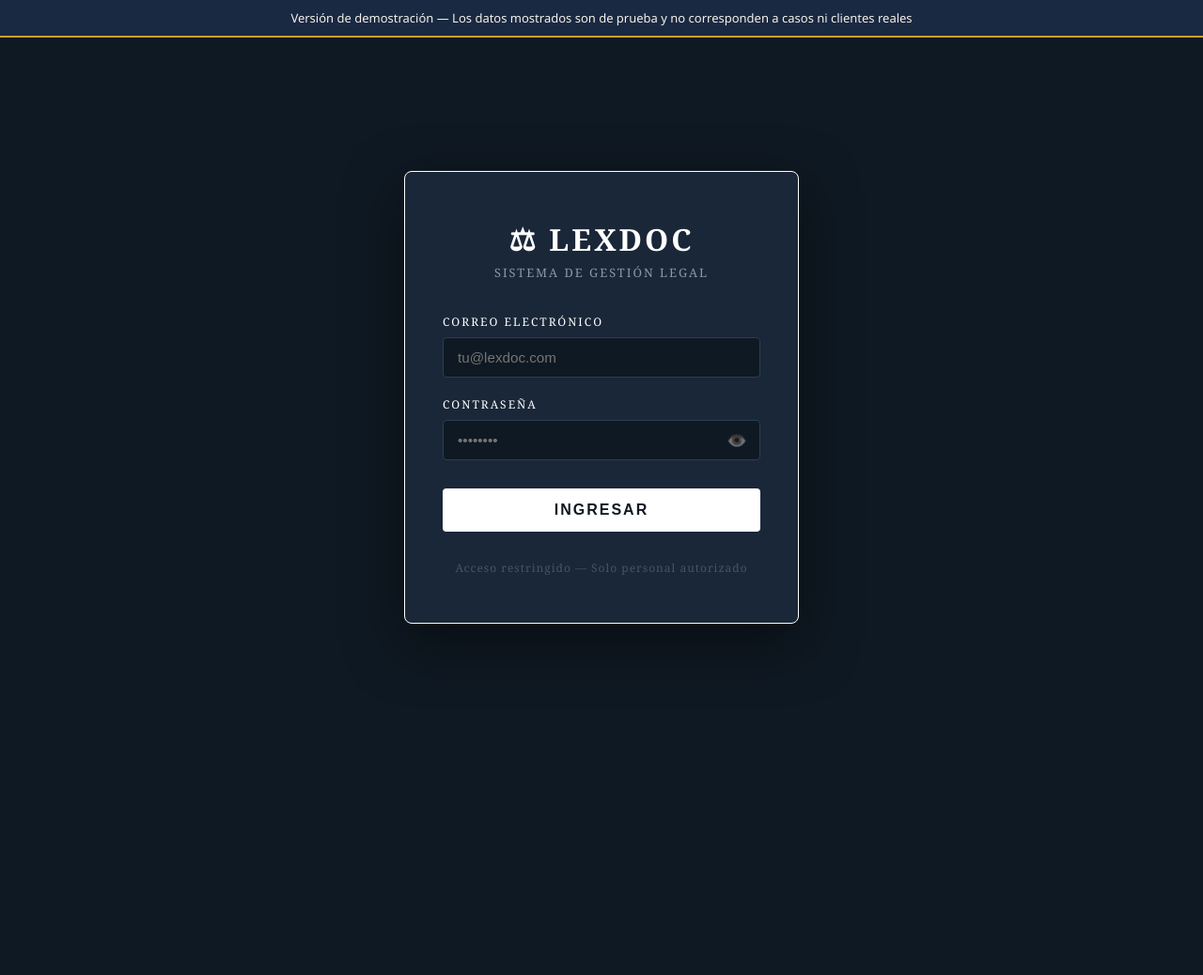
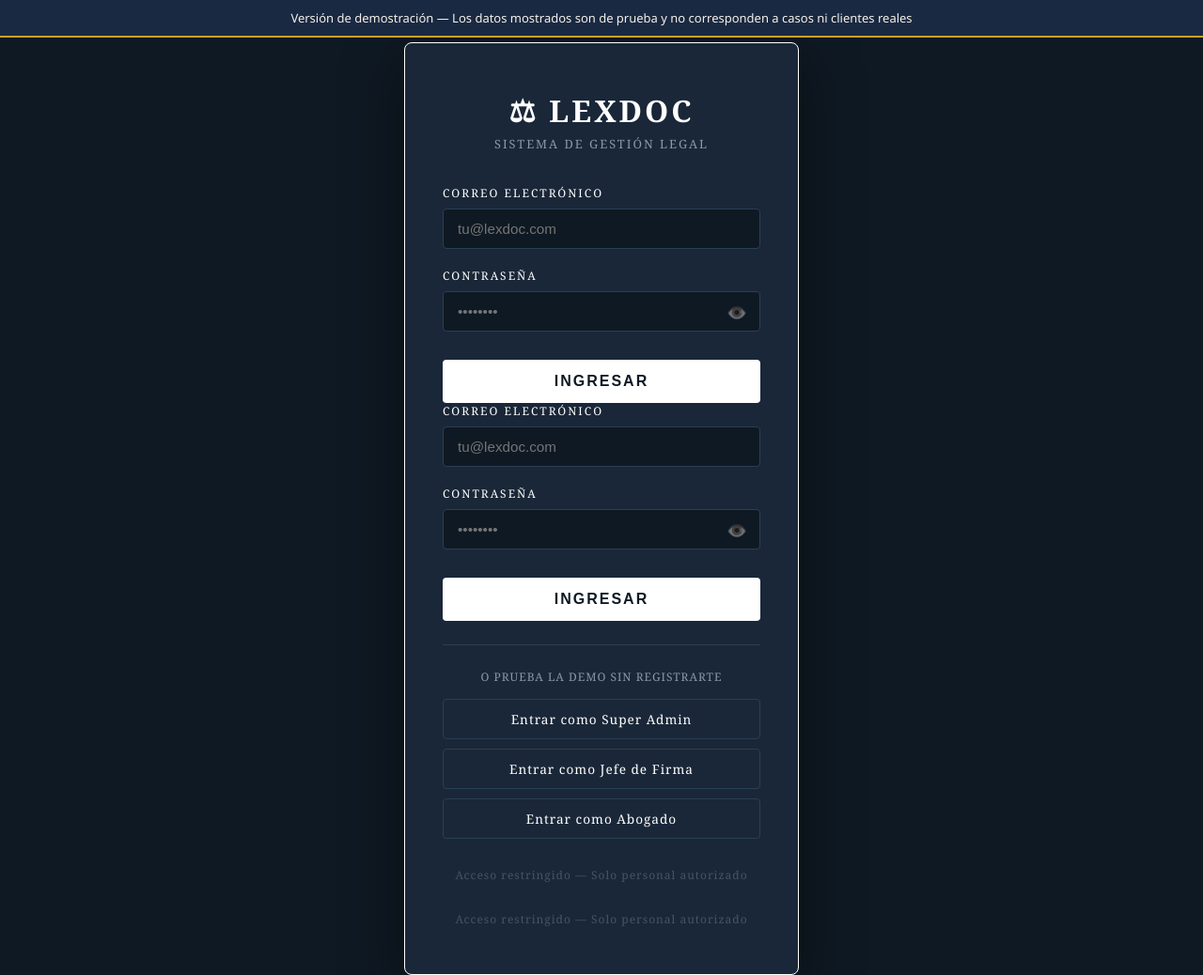
Before and after one commit to Carlosp0607/lexdoc, a Flask app: page /login in a window 1280 px wide. Shown: the whole page at 94% size. Before the commit the page ends 670 px from the top, so only its background shows below. Run offline with Flask 3, Linux system fonts and the light colour scheme; some libraries are stand-ins or nearby versions.

Commit message:
Add guest login options to login form

```diff
--- a/templates/login.html
+++ b/templates/login.html
@@ -152,6 +152,50 @@
 </div>
             <button type="submit">INGRESAR</button>
         </form>
+                <form method="POST">
+            <div class="form-group">
+                <label>Correo Electrónico</label>
+                <input type="email" name="email"
+                       placeholder="tu@lexdoc.com" required>
+            </div>
+           <div class="form-group">
+    <label>Contraseña</label>
+    <div style="position:relative;">
+        <input type="password" name="password" id="pass1"
+               placeholder="••••••••" required
+               style="padding-right:45px;">
+        <span onclick="togglePass('pass1', this)"
+              style="position:absolute; right:14px; top:50%;
+                     transform:translateY(-50%); cursor:pointer;
+                     font-size:1.1rem; opacity:0.4; user-select:none;">👁️</span>
+    </div>
+</div>
+            <button type="submit">INGRESAR</button>
+        </form>
+
+        <div style="margin-top:25px; padding-top:25px; border-top:1px solid #2a3f55;">
+            <p style="text-align:center; color:#8899aa; font-size:0.75rem; letter-spacing:1px; margin-bottom:15px; text-transform:uppercase;">
+                O prueba la demo sin registrarte
+            </p>
+            <div style="display:flex; flex-direction:column; gap:10px;">
+                <a href="{{ url_for('entrar_invitado', rol='superadmin') }}"
+                   style="display:block; text-align:center; padding:11px; background:transparent; border:1px solid #2a3f55; border-radius:4px; color:#ffffff; text-decoration:none; font-size:0.85rem; letter-spacing:1px; transition:border-color 0.3s;">
+                    Entrar como Super Admin
+                </a>
+                <a href="{{ url_for('entrar_invitado', rol='jefe') }}"
+                   style="display:block; text-align:center; padding:11px; background:transparent; border:1px solid #2a3f55; border-radius:4px; color:#ffffff; text-decoration:none; font-size:0.85rem; letter-spacing:1px; transition:border-color 0.3s;">
+                    Entrar como Jefe de Firma
+                </a>
+                <a href="{{ url_for('entrar_invitado', rol='abogado') }}"
+                   style="display:block; text-align:center; padding:11px; background:transparent; border:1px solid #2a3f55; border-radius:4px; color:#ffffff; text-decoration:none; font-size:0.85rem; letter-spacing:1px; transition:border-color 0.3s;">
+                    Entrar como Abogado
+                </a>
+            </div>
+        </div>
+
+        <div class="footer">
+            <p>Acceso restringido — Solo personal autorizado</p>
+        </div>
 
         <div class="footer">
             <p>Acceso restringido — Solo personal autorizado</p>
```
